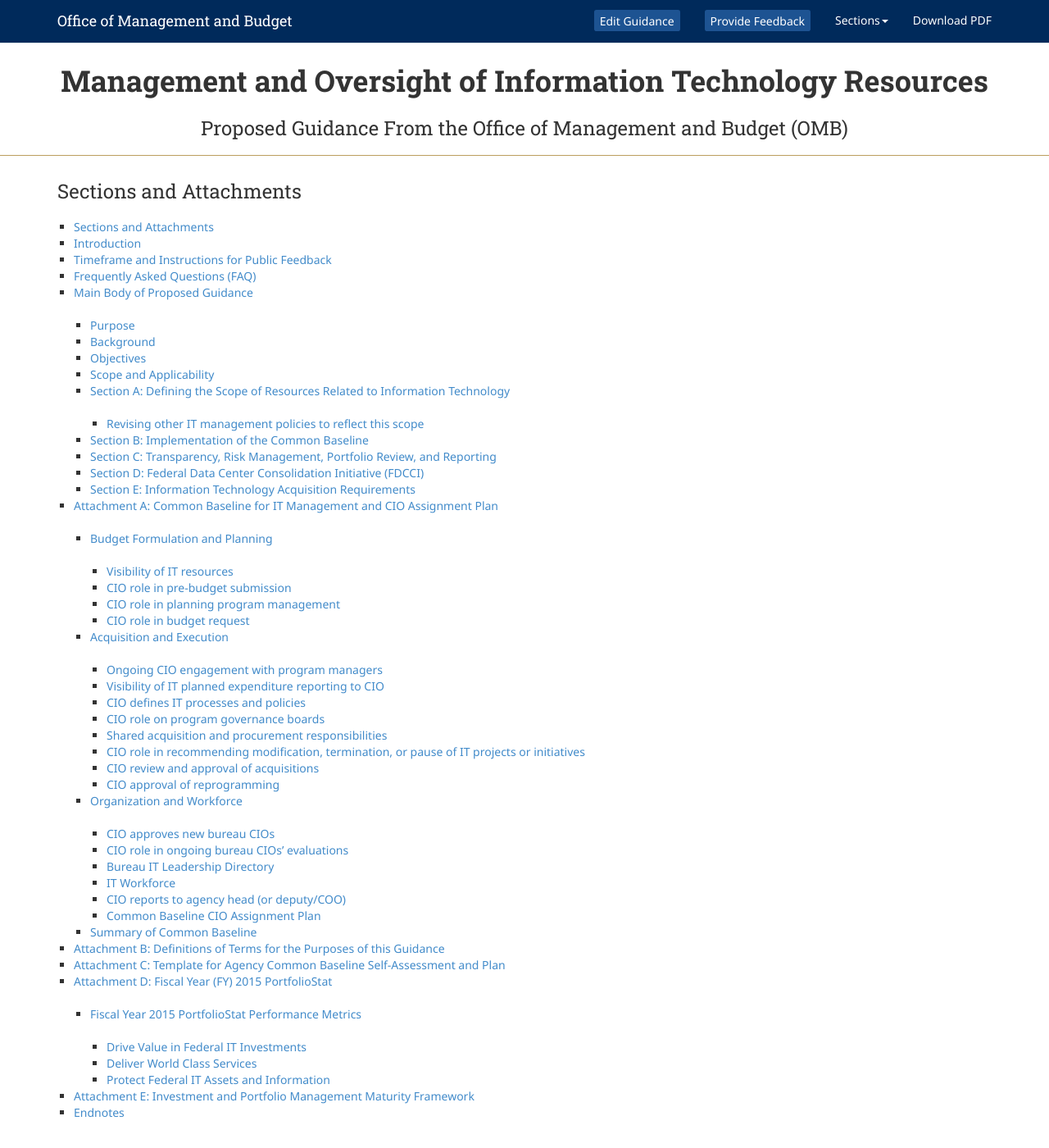
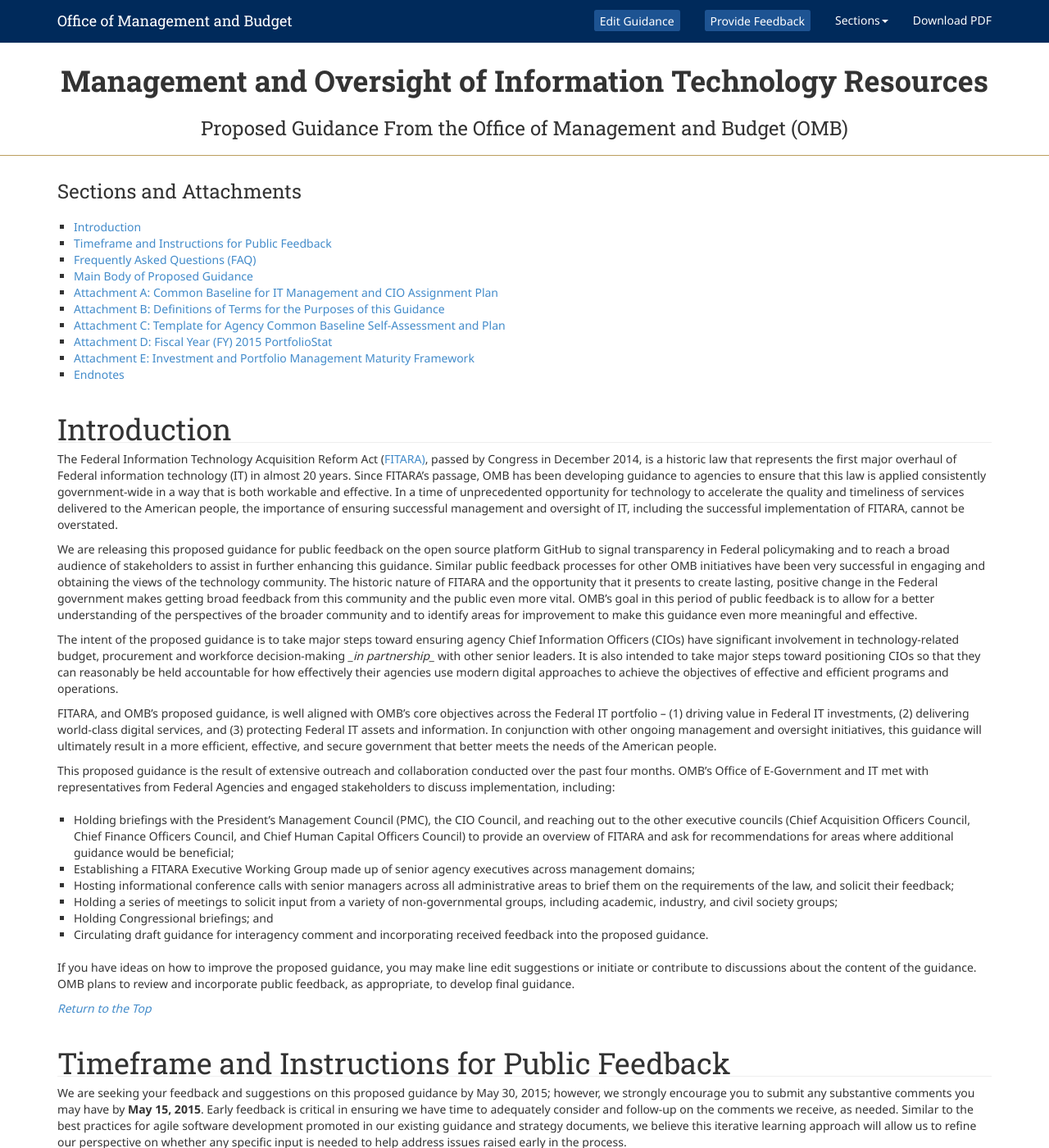
Before and after one commit to WhiteHouse/fitara, a Jekyll site: the page built from index.md, in a window 1280 px wide and 1400 px high. Shown: the whole window at 82% size. Built offline with Jekyll 4.4.1, drawn with Linux system fonts in a browser that asks for light colours.

Commit message:
limit ToC to h2s

```diff
--- a/_config.yml
+++ b/_config.yml
@@ -21,6 +21,8 @@ relative_permalinks: false
 gems:
   - jekyll-redirect-from
 
+kramdown:
+  toc_levels: "1,2"
 
 # original settings
 
--- a/index.md
+++ b/index.md
@@ -9,7 +9,7 @@ title: FITARA
 ### Sections and Attachments
 
 * Table of Contents
-{:toc max_level=2 }
+{:toc}
 
 ## Introduction
 The Federal Information Technology Acquisition Reform Act ([FITARA)](https://www.congress.gov/113/plaws/publ291/PLAW-113publ291.pdf#page=148]), passed by Congress in December 2014, is a historic law that represents the first major overhaul of Federal information technology (IT) in almost 20 years. Since FITARA’s passage, OMB has been developing guidance to agencies to ensure that this law is applied consistently government-wide in a way that is both workable and effective. In a time of unprecedented opportunity for technology to accelerate the quality and timeliness of services delivered to the American people, the importance of ensuring successful management and oversight of IT, including the successful implementation of FITARA, cannot be overstated.
```
